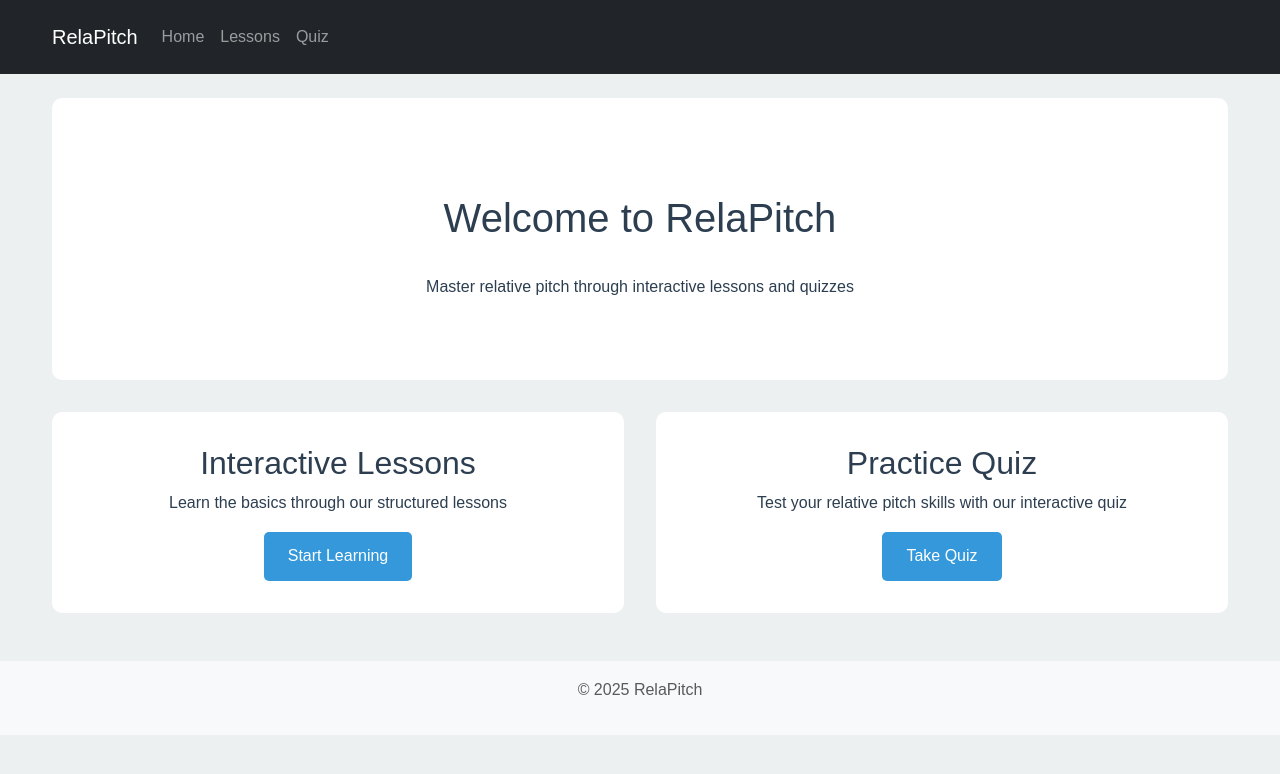
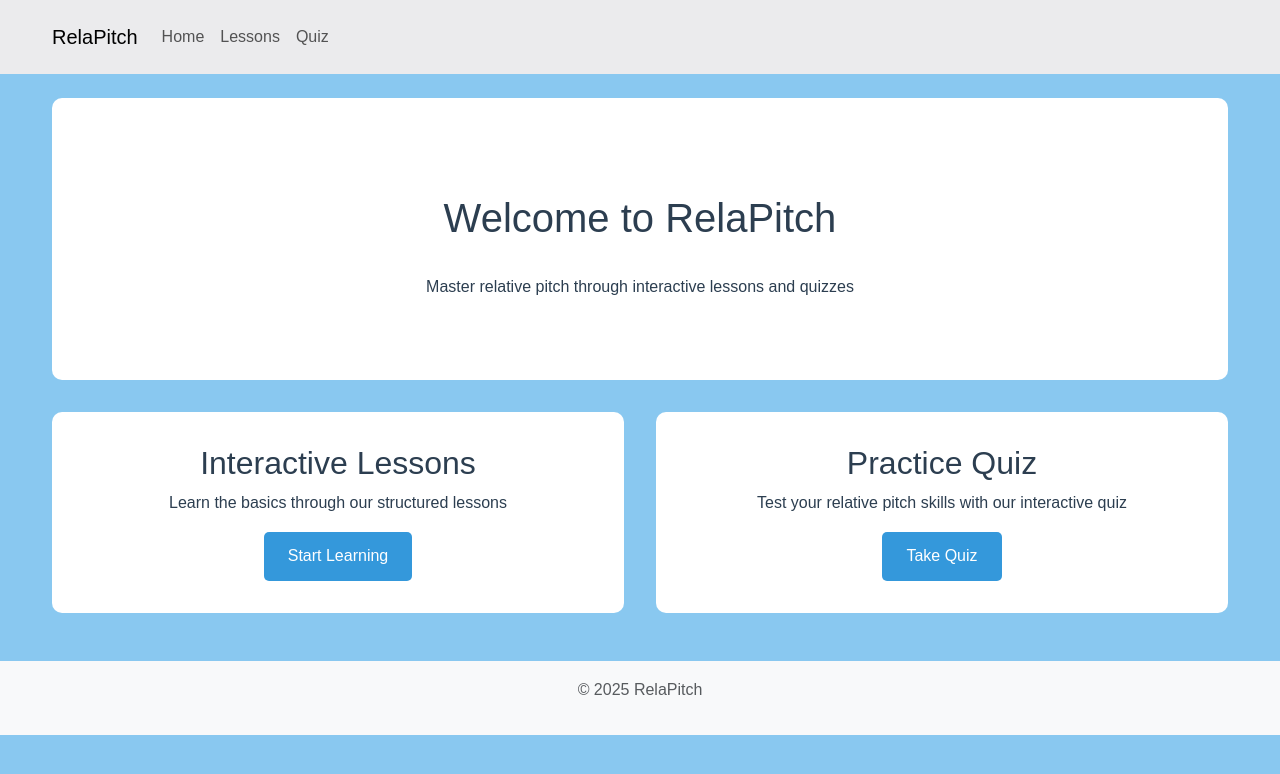
Before and after one commit to RelaPitch/RelaPitch, a Flask app: page / in a window 1280 px wide. Shown: the top 774 px of the page. Run offline with Flask 3, Linux system fonts and the light colour scheme.

Commit message:
Added background color, and changed navbar color

```diff
--- a/static/css/style.css
+++ b/static/css/style.css
@@ -1,9 +1,9 @@
 /* Global Styles */
 :root {
-    --primary-color: #2c3e50;
+    --primary-color: #ebebed;
     --secondary-color: #3498db;
     --accent-color: #e74c3c;
-    --background-color: #ecf0f1;
+    --background-color: #89c8f0;
     --text-color: #2c3e50;
 }
 
--- a/templates/base.html
+++ b/templates/base.html
@@ -9,7 +9,7 @@
     <link rel="stylesheet" href="{{ url_for('static', filename='css/drag-drop.css') }}">
 </head>
 <body>
-    <nav class="navbar navbar-expand-lg navbar-dark bg-dark">
+    <nav class="navbar navbar-expand-lg">
         <div class="container">
             <a href="{{ url_for('home') }}" class="navbar-brand">RelaPitch</a>
             <button class="navbar-toggler" type="button" data-bs-toggle="collapse" data-bs-target="#navbarNav">
```
